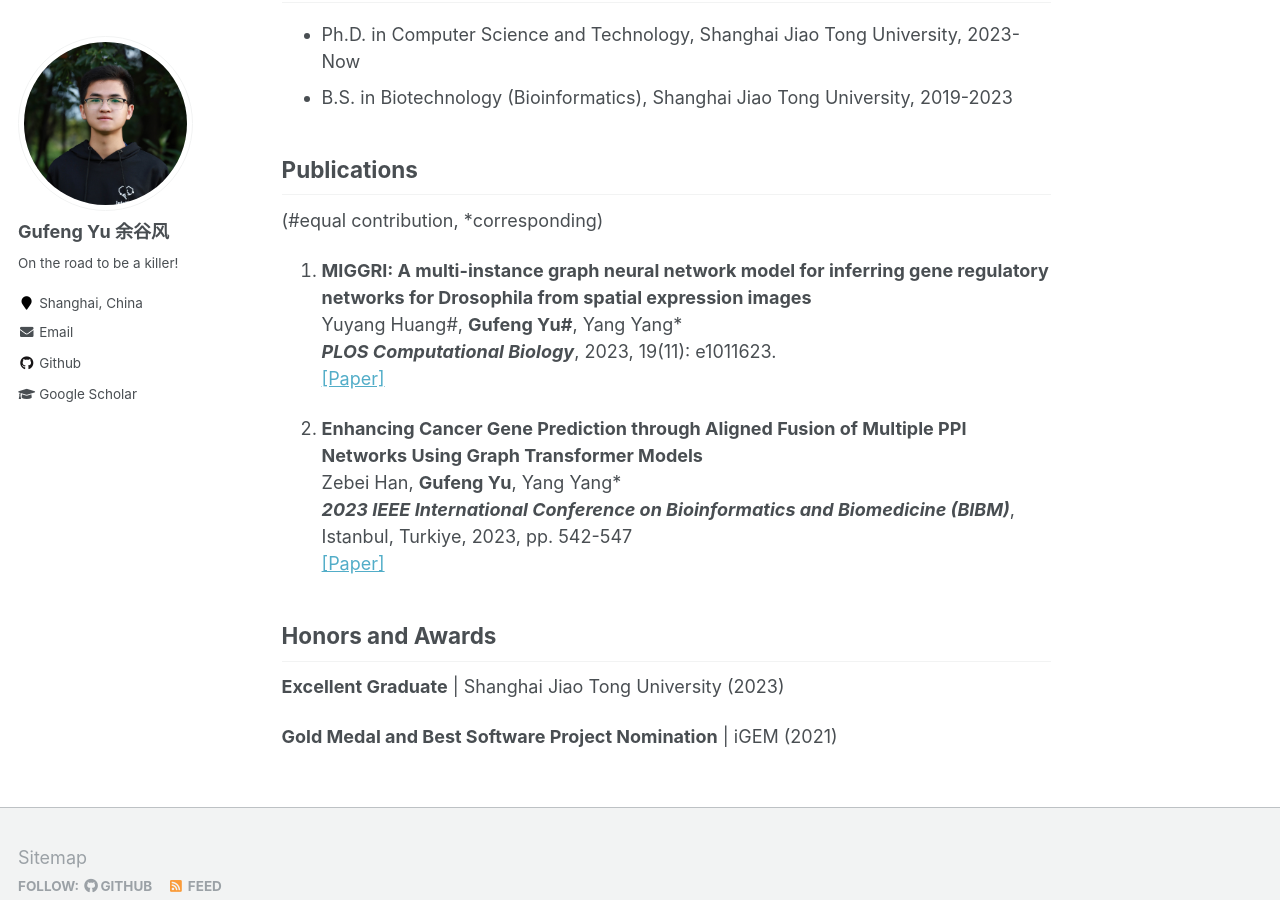
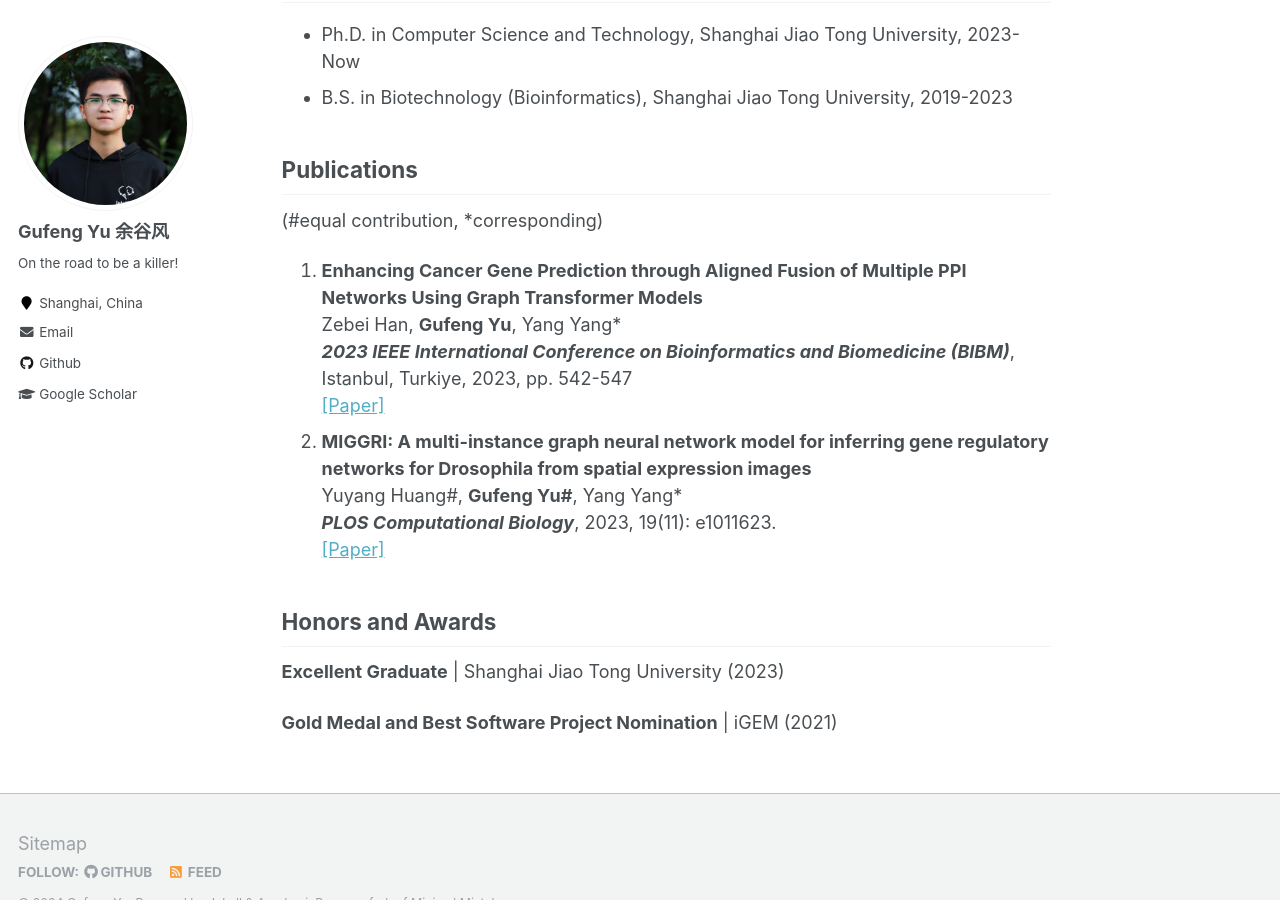
Before and after one commit to GufengYu520/gufengyu520.github.io, a Jekyll site: the page built from _pages/about.md, in a window 1280 px wide and 900 px high, scrolled down 583 px. Built offline with Jekyll 4.4.1, drawn with Linux system fonts in a browser that asks for light colours.

Commit message:
Update about.md

```diff
--- a/_pages/about.md
+++ b/_pages/about.md
@@ -31,15 +31,14 @@ My research interest is **AI for Science**. Specifically, the main research area
 
 (#equal contribution, *corresponding)
 
-1. **MIGGRI: A multi-instance graph neural network model for inferring gene regulatory networks for Drosophila from spatial expression images**
+1. **Enhancing Cancer Gene Prediction through Aligned Fusion of Multiple PPI Networks Using Graph Transformer Models**
+    Zebei Han, **Gufeng Yu**, Yang Yang*
+    ***2023 IEEE International Conference on Bioinformatics and Biomedicine (BIBM)***, Istanbul, Turkiye, 2023, pp. 542-547
+    [[Paper]](https://ieeexplore.ieee.org/document/10385593)
+2. **MIGGRI: A multi-instance graph neural network model for inferring gene regulatory networks for Drosophila from spatial expression images**
     Yuyang Huang#, **Gufeng Yu#**, Yang Yang*
     ***PLOS Computational Biology***, 2023, 19(11): e1011623.
     [[Paper]](https://journals.plos.org/ploscompbiol/article?id=10.1371/journal.pcbi.1011623)
-
-2. **Enhancing Cancer Gene Prediction through Aligned Fusion of Multiple PPI Networks Using Graph Transformer Models**
-    Zebei Han, **Gufeng Yu**, Yang Yang*
-    ***2023 IEEE International Conference on Bioinformatics and Biomedicine (BIBM)***, Istanbul, Turkiye, 2023, pp. 542-547
-    [[Paper]](https://ieeexplore.ieee.org/document/10385593)
 
 
 
```
